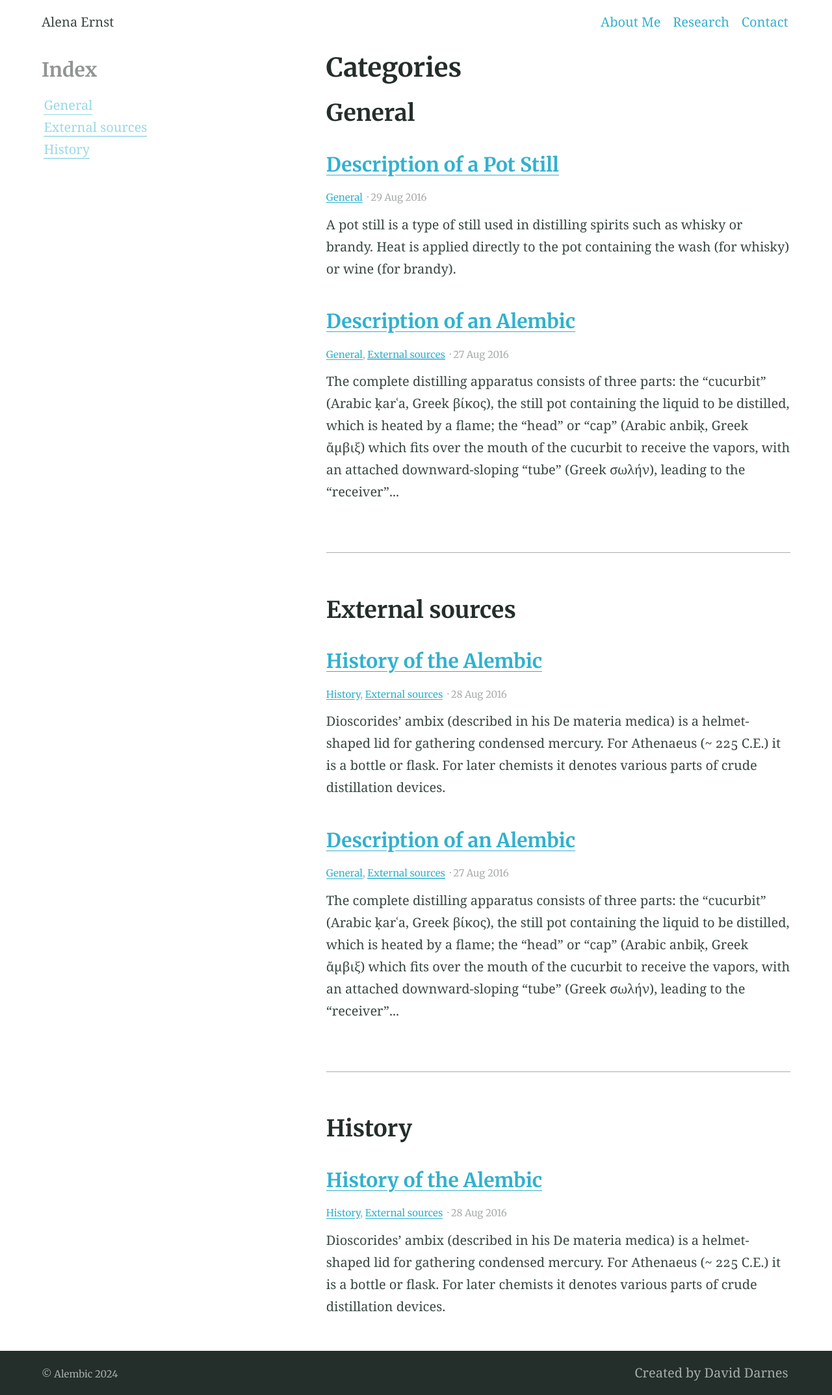
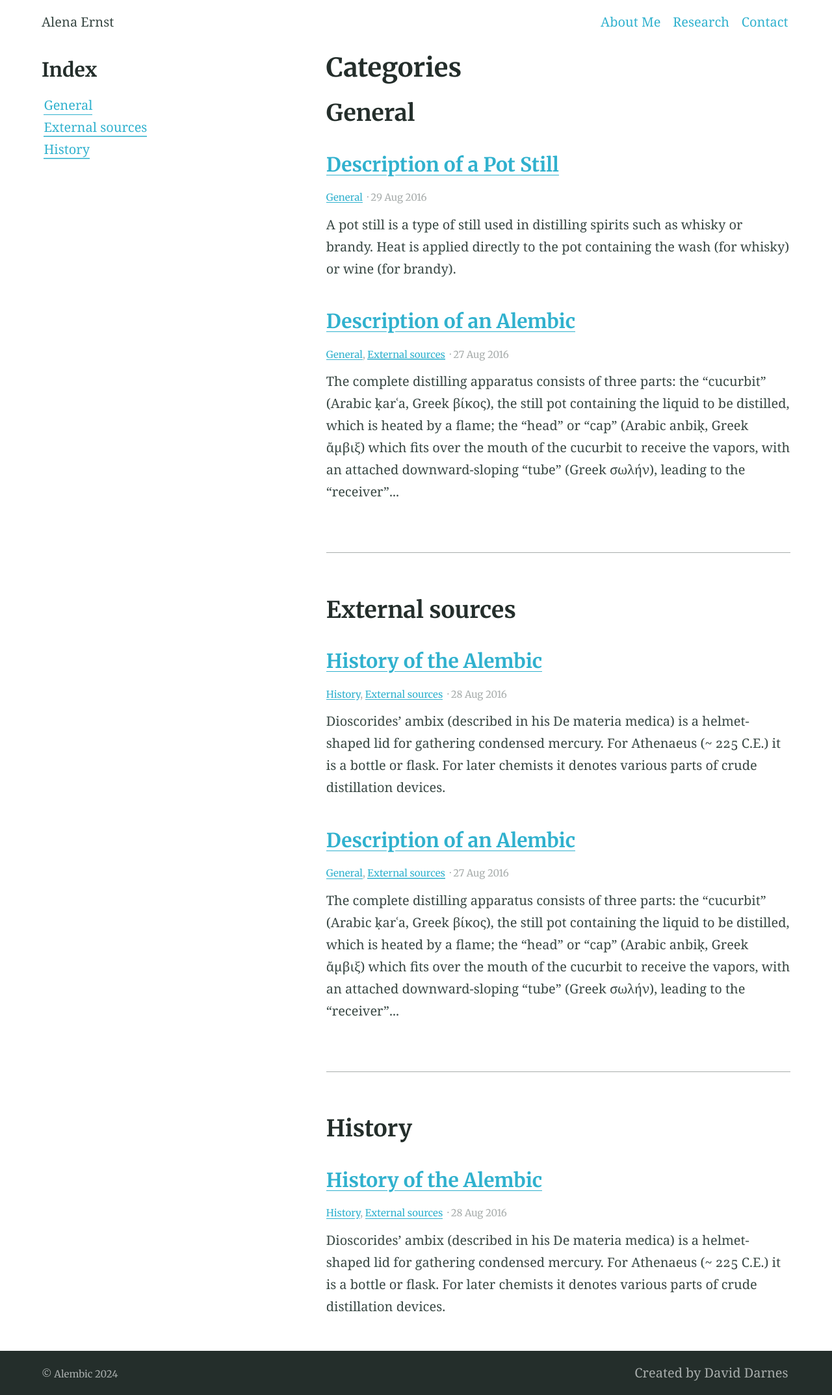
Before and after one commit to alenaernst/alenaernst.github.io, a Jekyll site: the page built from categories.md, in a window 1280 px wide. Shown: the whole page at 65% size. Built offline with Jekyll 4.4.1, drawn with Linux system fonts in a browser that asks for light colours.

Commit message:
Update _theme.scss

```diff
--- a/_sass/_theme.scss
+++ b/_sass/_theme.scss
@@ -150,7 +150,7 @@ body {
     max-width: 34%;
     margin-left: 4%;
     @include flex(1, 0, auto);
-    opacity: 0.5;
+    opacity: 1; /* it used to be 0.5 for graying out */
     transition: opacity .1s;
     .section {
       position: sticky;
```
